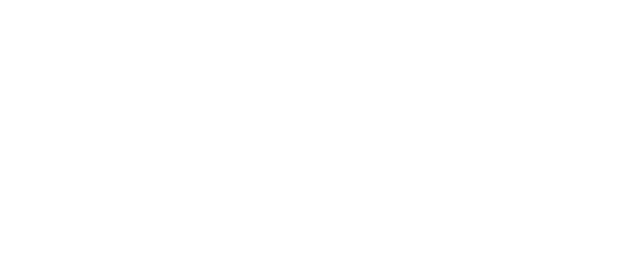
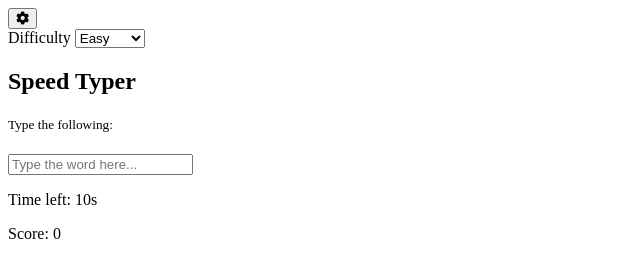
Before and after one commit to jkelly90/Typing-Game, a plain HTML site: page index.html in a window 1280 px wide. Shown: the whole page, without its empty margins (0-640 px from the left). Drawn offline with Linux system fonts and the light colour scheme.

Commit message:
added project html

```diff
--- a/index.html
+++ b/index.html
@@ -4,11 +4,44 @@
 <head>
     <meta charset="UTF-8">
     <meta name="viewport" content="width=device-width, initial-scale=1.0">
+    <link rel="stylesheet" href="https://cdnjs.cloudflare.com/ajax/libs/font-awesome/5.11.2/css/all.min.css"
+        integrity="sha256-+N4/V/SbAFiW1MPBCXnfnP9QSN3+Keu+NlB+0ev/YKQ=" crossorigin="anonymous" />
     <link rel="stylesheet" href="style.css">
     <title>Typing Game</title>
 </head>
 
 <body>
+    <button id="settings-btn" class="settings-btn">
+        <i class="fas fa-cog"></i>
+    </button>
+
+    <div id="settings" class="settings">
+        <form id="settings-form">
+            <div>
+                <label for="difficulty">Difficulty</label>
+                <select id="difficulty">
+                    <option value="easy">Easy</option>
+                    <option value="medium">Medium</option>
+                    <option value="hard">Hard</option>
+                </select>
+            </div>
+        </form>
+    </div>
+
+    <div class="container">
+        <h2>Speed Typer</h2>
+        <small>Type the following:</small>
+
+        <h1 id="word"></h1>
+
+        <input type="text" id="text" autocomplete="off" placeholder="Type the word here..." />
+
+        <p class="time-container">Time left: <span id="time">10s</span></p>
+
+        <p class="score-container">Score: <span id="score">0</span></p>
+
+        <div id="end-game-container" class="end-game-container"></div>
+    </div>
     <script src="script.js"></script>
 </body>
 
```
